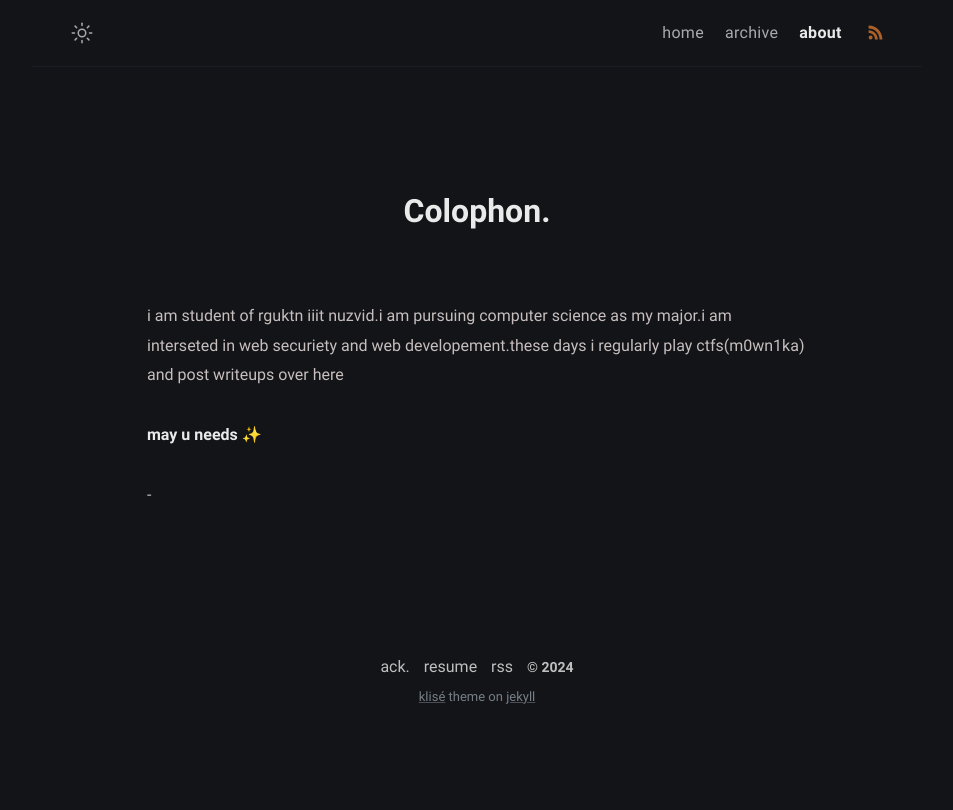
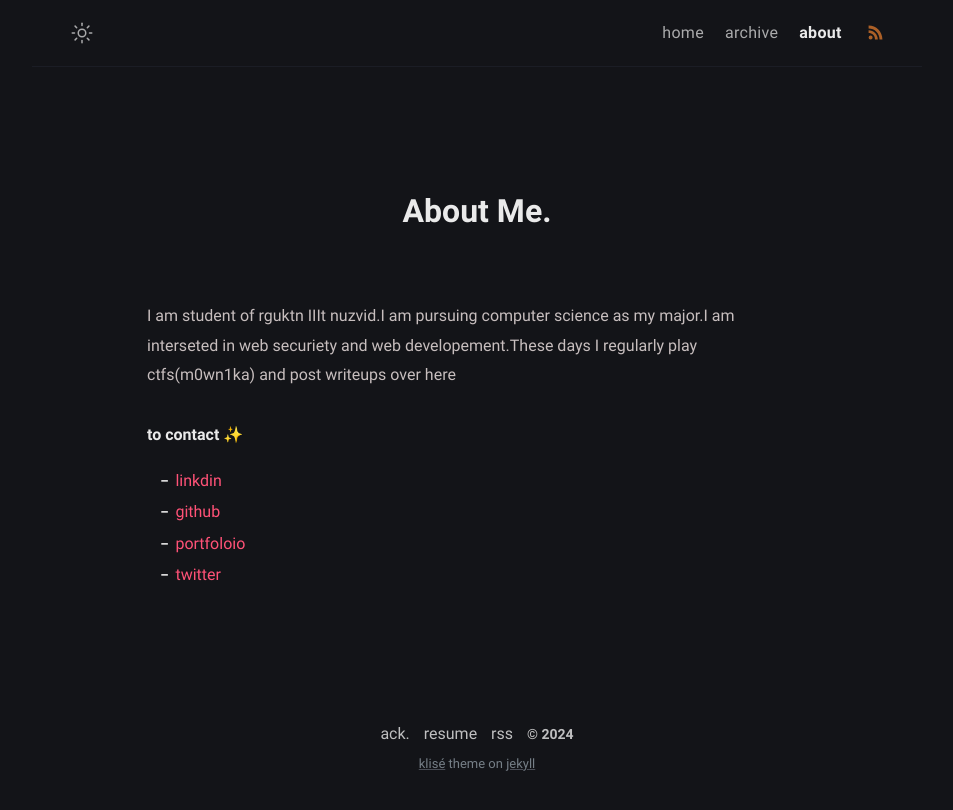
Before and after one commit to radham0wn1ka/radham0wn1ka.github.io, a Jekyll site: the page built from about.md, in a window 1280 px wide. Shown: the top 810 px of the page, without its empty margins (163-1116 px from the left). Built offline with Jekyll 4.4.1, drawn with Linux system fonts in a browser that asks for light colours.

Commit message:
urls added

```diff
--- a/about.md
+++ b/about.md
@@ -1,12 +1,15 @@
 ---
-title: Colophon
+title: About Me
 permalink: /about/
 layout: page
-excerpt: Hello , I'm student of computer science from rgukt iiit nuzvid, living in JIndia. This blog for documentation about my programming journey, running on jekyll, hosting on github.
+excerpt: Hello , I'm student of computer science from rgukt iiit nuzvid, living in India. This blog for documentation about my programming journey, running on jekyll, hosting on github.
 comments: false
 ---
-i am student of rguktn iiit nuzvid.i am pursuing computer science as my major.i am interseted in web securiety and web developement.these days i regularly play ctfs(m0wn1ka) and post writeups over here
+I am student of rguktn IIIt nuzvid.I am pursuing computer science as my major.I am interseted in web securiety and web developement.These days I regularly play ctfs(m0wn1ka) and post writeups over here
 
-**may u needs ✨**
+**to contact ✨**
 
--
+- [linkdin](https://www.linkedin.com/in/radha-mounika-74a5322b0)
+- [github](https://github.com/m0wn1ka)
+- [portfoloio](https://m0wn1ka.github.io)
+- [twitter](https://x.com/m0w1n1k1?t=oKGNrl_xHVvGRecRb18Ehg&s=09)
```
